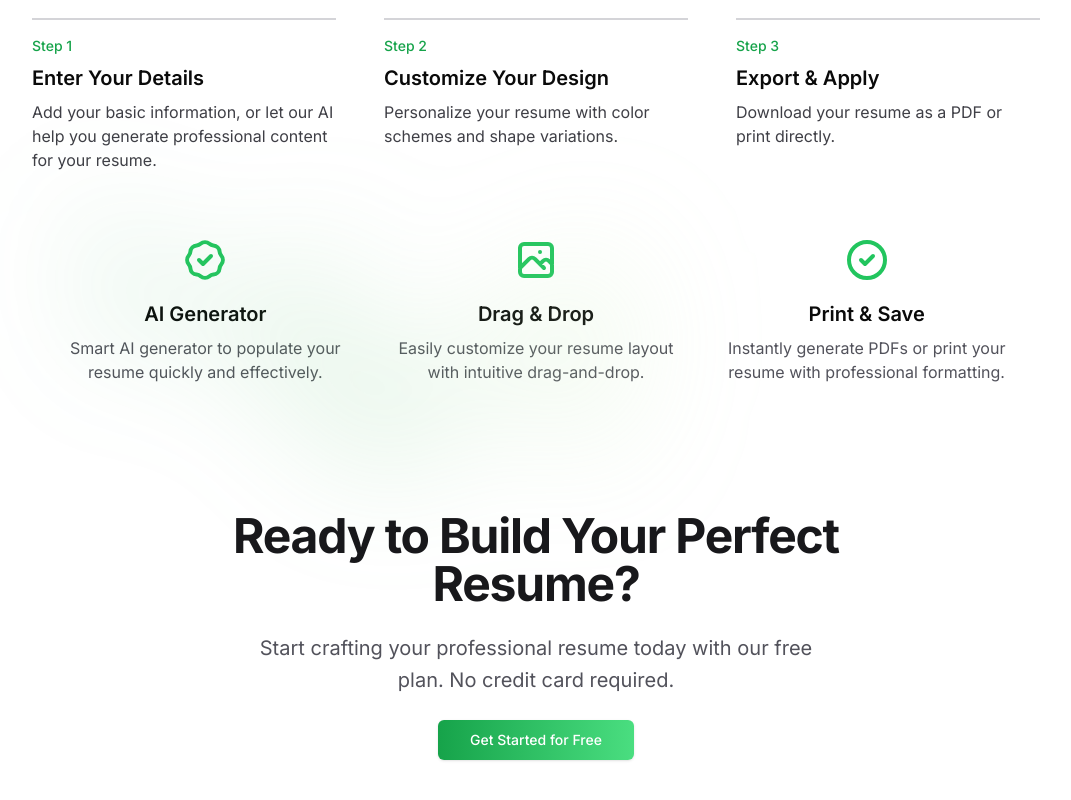
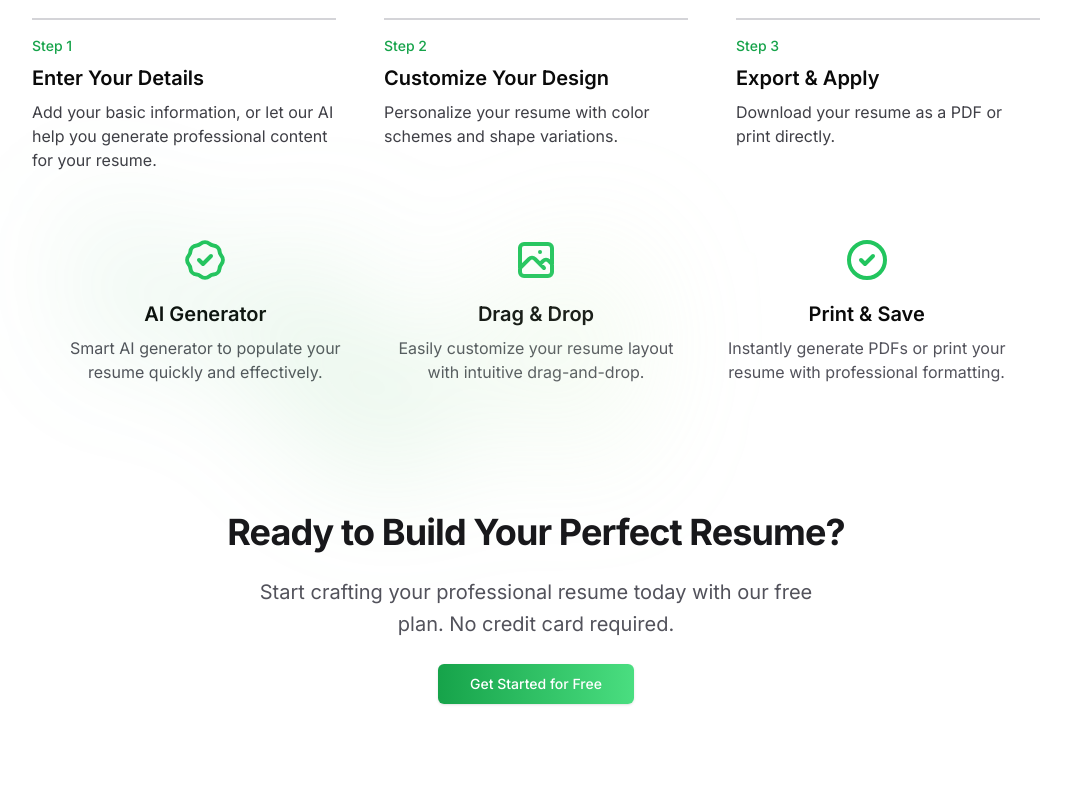
Before and after one commit to MaorSaadia/resume-craft, a Next.js app: page / in a window 1280 px wide. Shown: the part 2606-3406 px from the top of the page, without its empty margins (104-1175 px from the left). Built offline with nearby package versions, Linux system fonts and the light colour scheme.

Commit message:
small change

```diff
--- a/src/app/page.tsx
+++ b/src/app/page.tsx
@@ -328,7 +328,7 @@ export default function Home() {
         {/* Call To Action */}
         <div className="relative isolate mt-16 px-6 py-8 sm:py-16 lg:px-4">
           <div className="mx-auto max-w-2xl text-center">
-            <h2 className="text-6xl font-bold tracking-tight text-zinc-900 dark:text-zinc-300 sm:text-5xl">
+            <h2 className="text-3xl font-bold tracking-tight text-zinc-900 dark:text-zinc-300 sm:text-4xl">
               Ready to Build Your Perfect Resume?
             </h2>
             <p className="mx-auto mt-6 max-w-xl text-xl leading-8 text-zinc-600 dark:text-zinc-200">
```
